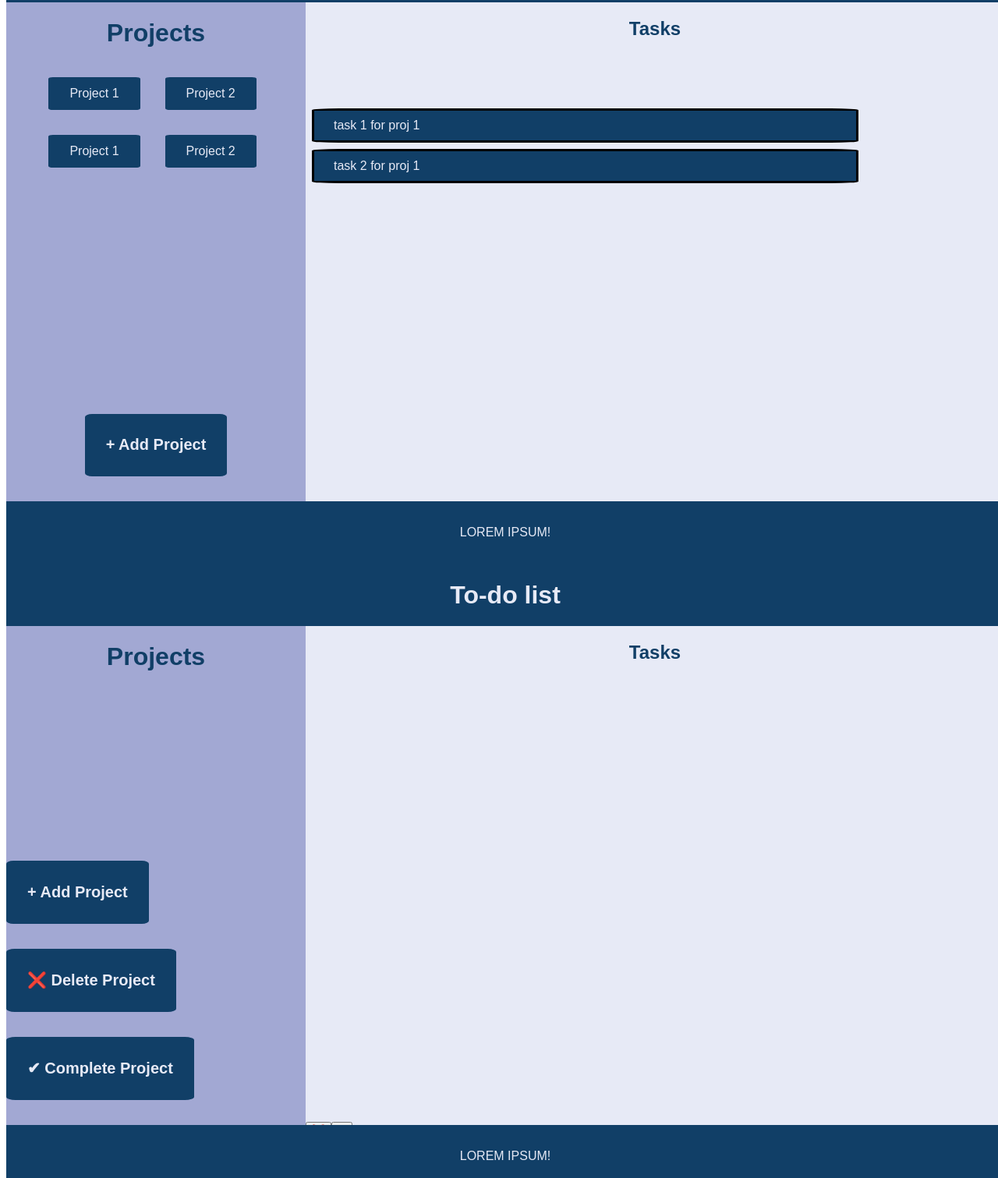
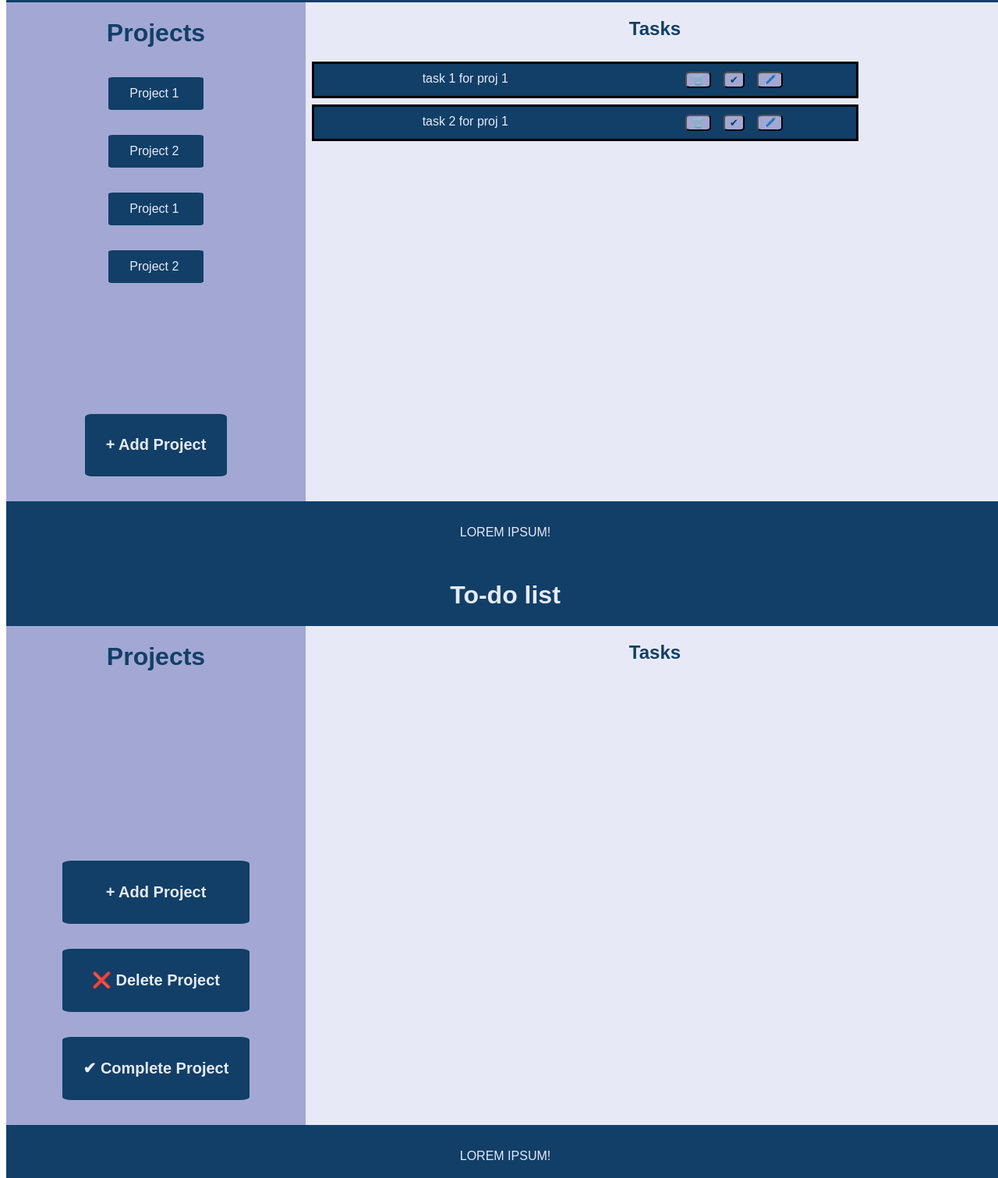
Before and after one commit to urialevy/todolist, a website built with webpack: page dist/index.html in a window 1280 px wide. Shown: the part 85-1596 px from the top of the page at 78% size. Built offline with nearby package versions, Linux system fonts and the light colour scheme.

Commit message:
add more task management UI

```diff
--- a/src/DOM/loadPage.js
+++ b/src/DOM/loadPage.js
@@ -12,14 +12,14 @@ export function framework() {
             <div id="projectTitle"><h1>Projects</h1></div>
             <div id="projectsList">
             </div>
-            <div><button id="newTask"><h2>+ Add Project</h2></button>
+            <div id="projectNav"><button id="newTask"><h2>+ Add Project</h2></button>
             <button id="delTask"><h2>❌ Delete Project</h2></button>
             <button id="finishTask"><h2>✔ Complete Project</h2></button></div></div>
             <div id="mainright">
                 <div id="taskTitle"><h2>Tasks</h2></div>
                 <div id="tasksContainer">
                 <div id="tasksList">
-            </div><div id="manCol"><button class ="delbtn">❌</button><button class="completebtn">✔</button></div></div>
+            </div></div>
             </div>
             </div>
     <div id="footer"><div class="text-red-700"><p class="text-red-700">LOREM IPSUM!</p></div></div>`;
@@ -57,10 +57,10 @@ export const injectTaskHtml = (projArray, index) => {
     divNode.classList.add("task");
     taskNode.appendChild(divNode);
     taskArr.push(divNode);
-    taskArr[i].innerHTML = `${projArray[index].tasksList[i]}`;
+    taskArr[i].innerHTML = `${projArray[index].tasksList[i]} <div class="taskMan"><button class ="delbtn">🗑️</button><button class="completebtn">✔</button><button class="editbtn">🖊️</button></div>`;
   }
-  // return taskArr
 };
+
 export const navigateProjects = () => {
   // get an array of the existing node list
   let nodeList = document.querySelectorAll('.project')
--- a/src/style.css
+++ b/src/style.css
@@ -62,6 +62,13 @@ body {
   background-color: #e7eaf6;
   border-color: #e7eaf6;
 }
+#delTask:hover {
+  background-color: red;
+}
+
+#finishTask:hover {
+  background-color: green;
+}
 
 #mainleft {
   display: flex;
@@ -76,13 +83,15 @@ body {
 #mainright {
   display: flex;
   flex-direction: column;
-  justify-content: space-between;
+  justify-content:flex-start;
   width: 70%;
   height: 100%;
 }
 
 #projectsList {
-  width: 80%;
+  display: flex;
+  flex-direction: column;
+  width: 40%;
   height: 80%;
 }
 
@@ -104,18 +113,61 @@ body {
 }
 
 .task {
+  display: flex;
+  justify-content: space-around;
   background-color: #113f67;
   color: #e7eaf6;
-  border-radius: 5%;
   padding: 10px 25px;
   margin: 0.5rem 0.5rem 0.5rem 0.5rem;
 }
+
+.delbtn, .completebtn, .editbtn {
+  color: #113f67;
+  background-color: #a2a8d3;
+  border-radius: 20%;
+  transition: 0.3s ease;
+}
+
+.editbtn:hover {
+  cursor: grab;
+  background-color: orange;
+}
+
+.delbtn:hover {
+  cursor: grab;
+  background-color: red;
+}
+
+.completebtn:hover {
+  cursor: grab;
+  background-color: green;
+}
+
+.taskMan {
+  width: 5rem;
+  display: flex;
+  flex-direction: row;
+  justify-content: space-evenly;
+  column-gap: 1rem;
+}
+
+
 
 #taskTitle {
   display: flex;
   justify-content: center;
 }
 
+#tasksContainer {
+  display: flex;
+  flex-direction: row;
+}
+
+#projectNav {
+  display: flex;
+  flex-direction: column;
+}
+
 #tasksList {
   width: 80%;
   height: 80%;
```
